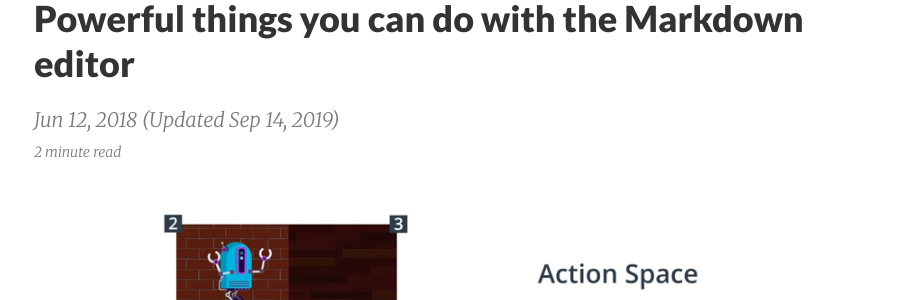
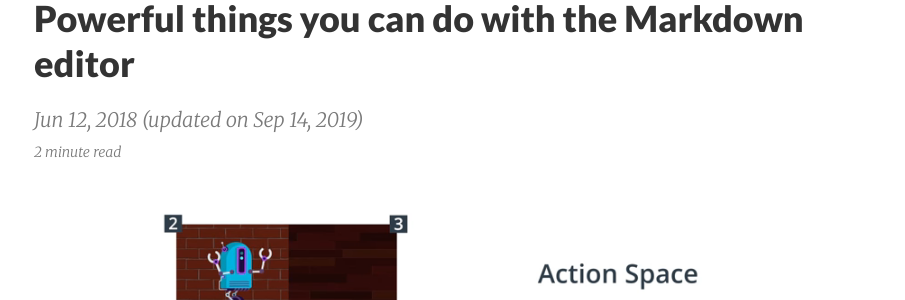
Before and after one commit to frgfm/frgfm.github.io, a Jekyll site: the page built from _posts/2018-06-12-powerful-things-markdown-editor.md, in a window 1280 px wide and 900 px high. Shown: the part 264-564 px from the top of the window, without its empty margins (186-1091 px from the left). Built offline with Jekyll 4.4.1, drawn with Linux system fonts in a browser that asks for light colours; nearby versions of some CDN libraries; formulas are drawn with MathJax 3; comment, search, counter and statistics services are not loaded.

Commit message:
style: Changed updated string

```diff
--- a/_config.yml
+++ b/_config.yml
@@ -95,7 +95,7 @@ text:
     stumbleupon:  'Share on StumbleUpon'
     hackernews:   'Share on Hacker News'
   post:
-    updated:        'Updated'
+    updated:        'updated on'
     minute_read:    'minute read'
     related_posts:  'Related Posts'
   index:
```
